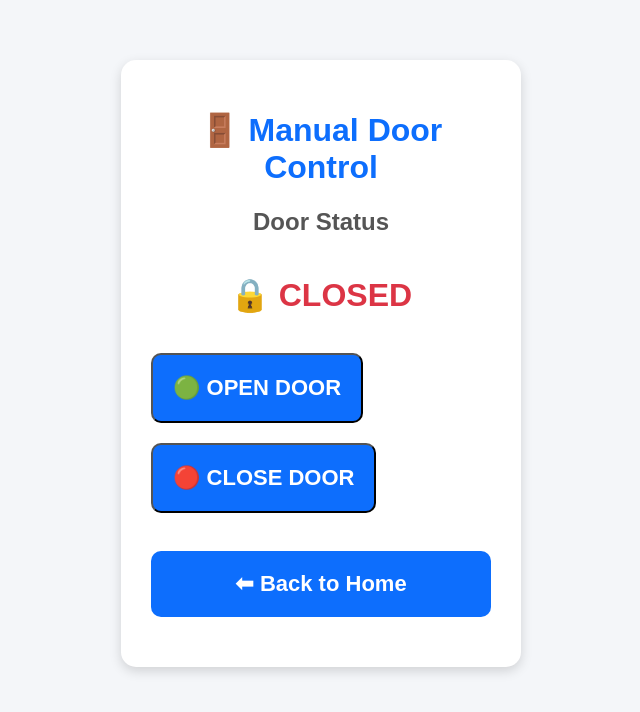
After one commit to asad-vdl/accesscontrol-, a FastAPI app: template python/templates/door.html in a window 1280 px wide. The commit adds this page. Shown: the top 712 px of the page, without its empty margins (319-959 px from the left). Run offline with FastAPI, Linux system fonts and the light colour scheme; the template is opened without the code that fills it, so the values that code supplies are empty.

Commit message:
Add manual door control with hardware abstraction and web interface

```diff
--- a/python/server.py
+++ b/python/server.py
@@ -4,6 +4,8 @@ from fastapi import FastAPI, Request, Form
 from fastapi.responses import HTMLResponse
 from fastapi.staticfiles import StaticFiles
 from fastapi.templating import Jinja2Templates
+
+from hardware.hardware import manual_open, manual_close
 
 
 app = FastAPI(
@@ -19,6 +21,9 @@ app.mount("/static", StaticFiles(directory="static"), name="static")
 templates = Jinja2Templates(directory="templates")
 
 
+# =========================
+# HOME PAGE
+# =========================
 
 @app.get("/", response_class=HTMLResponse)
 async def home(request: Request):
@@ -29,8 +34,54 @@ async def home(request: Request):
     )
 
 
+# =========================
+# DOOR CONTROL PAGE
+# =========================
 
+@app.get("/door", response_class=HTMLResponse)
+async def door(request: Request):
+
+    return templates.TemplateResponse(
+        request=request,
+        name="door.html",
+        context={
+            "door_status": "closed"
+        }
+    )
+
+
+@app.post("/door/open", response_class=HTMLResponse)
+async def open_door(request: Request):
+
+    manual_open()
+
+    return templates.TemplateResponse(
+        request=request,
+        name="door.html",
+        context={
+            "door_status": "open"
+        }
+    )
+
+
+@app.post("/door/close", response_class=HTMLResponse)
+async def close_door(request: Request):
+
+    manual_close()
+
+    return templates.TemplateResponse(
+        request=request,
+        name="door.html",
+        context={
+            "door_status": "closed"
+        }
+    )
+
+
+# =========================
 # CARD PAGE
+# =========================
+
 @app.get("/card", response_class=HTMLResponse)
 async def card(request: Request):
 
@@ -40,8 +91,10 @@ async def card(request: Request):
     )
 
 
+# =========================
+# PIN PAGE
+# =========================
 
-# PIN PAGE
 @app.get("/pin", response_class=HTMLResponse)
 async def pin(request: Request):
 
@@ -51,8 +104,10 @@ async def pin(request: Request):
     )
 
 
+# =========================
+# QR PAGE
+# =========================
 
-# QR PAGE
 @app.get("/qr", response_class=HTMLResponse)
 async def qr(request: Request):
 
@@ -62,8 +117,10 @@ async def qr(request: Request):
     )
 
 
+# =========================
+# FINGERPRINT PAGE
+# =========================
 
-# FINGERPRINT PAGE
 @app.get("/fingerprint", response_class=HTMLResponse)
 async def fingerprint(request: Request):
 
@@ -73,8 +130,10 @@ async def fingerprint(request: Request):
     )
 
 
+# =========================
+# CARD CHECK
+# =========================
 
-# CARD CHECK
 @app.post("/card", response_class=HTMLResponse)
 async def check_card(
     request: Request,
@@ -92,8 +151,10 @@ async def check_card(
     )
 
 
+# =========================
+# PIN CHECK
+# =========================
 
-# PIN CHECK
 @app.post("/pin", response_class=HTMLResponse)
 async def check_pin(
     request: Request,
@@ -111,8 +172,10 @@ async def check_pin(
     )
 
 
+# =========================
+# QR CHECK
+# =========================
 
-# QR CHECK
 @app.post("/qr", response_class=HTMLResponse)
 async def check_qr(
     request: Request,
@@ -130,8 +193,10 @@ async def check_qr(
     )
 
 
+# =========================
+# FINGERPRINT CHECK
+# =========================
 
-# FINGERPRINT CHECK
 @app.post("/fingerprint", response_class=HTMLResponse)
 async def check_fingerprint(
     request: Request,
--- a/python/static/css/style.css
+++ b/python/static/css/style.css
@@ -68,3 +68,73 @@ h2{
 
     box-sizing:border-box;
 }
+
+.card{
+
+    background:white;
+
+    padding:30px;
+
+    border-radius:15px;
+
+    box-shadow:0 4px 12px rgba(0,0,0,0.15);
+
+}
+
+.success{
+
+    border-top:6px solid #28a745;
+
+}
+
+.danger{
+
+    border-top:6px solid #dc3545;
+
+}
+
+hr{
+
+    margin:25px 0;
+
+    border:none;
+
+    border-top:1px solid #ddd;
+
+}
+
+.door-panel{
+
+    background:#f8f9fa;
+
+    border:2px solid #dee2e6;
+
+    border-radius:12px;
+
+    padding:20px;
+
+    margin-top:20px;
+
+}
+
+.door-status{
+
+    font-size:28px;
+
+    font-weight:bold;
+
+    margin-top:10px;
+
+}
+
+.open{
+
+    color:#28a745;
+
+}
+
+.closed{
+
+    color:#dc3545;
+
+}
--- /dev/null
+++ b/python/templates/door.html
@@ -0,0 +1,71 @@
+<!DOCTYPE html>
+<html>
+
+<head>
+
+    <title>Door Control</title>
+
+    <link rel="stylesheet" href="/static/css/style.css">
+
+</head>
+
+<body>
+
+<div class="container">
+
+    <div class="card">
+
+        <h1>🚪 Manual Door Control</h1>
+
+        <h2>Door Status</h2>
+
+        {% if door_status == "open" %}
+
+            <h1 class="open">
+                🔓 OPEN
+            </h1>
+
+        {% else %}
+
+            <h1 class="closed">
+                🔒 CLOSED
+            </h1>
+
+        {% endif %}
+
+        <br>
+
+        <form action="/door/open" method="post">
+
+            <button type="submit" class="btn">
+
+                🟢 OPEN DOOR
+
+            </button>
+
+        </form>
+
+
+        <form action="/door/close" method="post">
+
+            <button type="submit" class="btn">
+
+                🔴 CLOSE DOOR
+
+            </button>
+
+        </form>
+
+        <br>
+
+        <a href="/" class="btn">
+            ⬅ Back to Home
+        </a>
+
+    </div>
+
+</div>
+
+</body>
+
+</html>
--- a/python/templates/index.html
+++ b/python/templates/index.html
@@ -43,6 +43,10 @@
             👆 FINGERPRINT ACCESS
         </a>
 
+        <a href="/door" class="btn">
+    🚪 MANUAL DOOR CONTROL
+</a>
+
 
     </div>
 
```
Also changed, not shown: python/hardware/hardware.py (+18 -7 lines), python/templates/result.html (+41 -0 lines).
